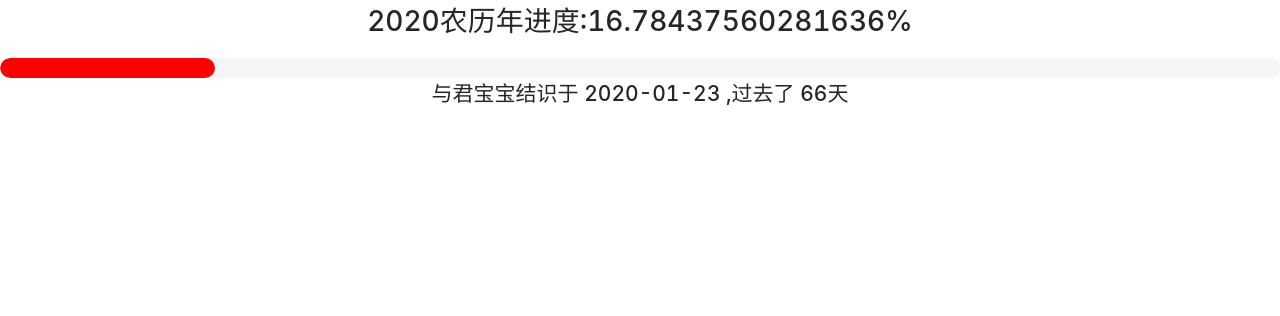
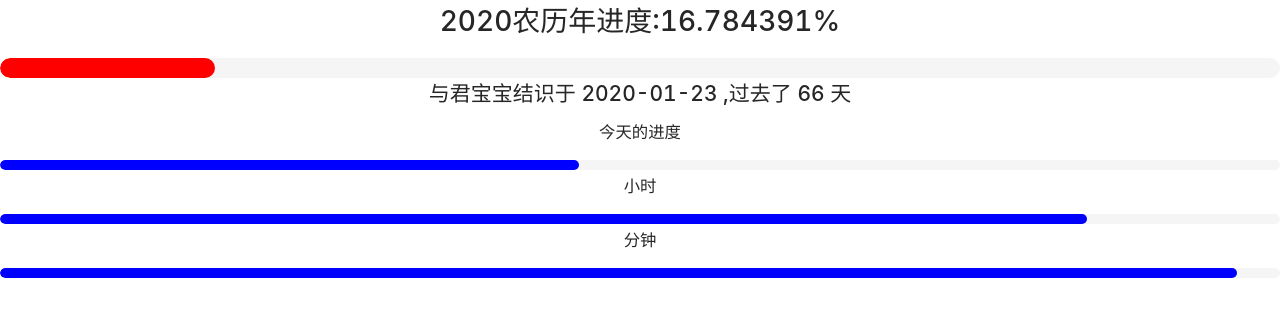
Before and after one commit to bluesword12350/sword-laboratory, a Vue app in the folder incubator/junbaobao/: page / in a window 1280 px wide. Shown: the top 316 px of the page. Built offline with nearby package versions, Linux system fonts and the light colour scheme.

Commit message:
时间进度条更新

```diff
--- a/incubator/junbaobao/package.json
+++ b/incubator/junbaobao/package.json
@@ -1,6 +1,6 @@
 {
   "name": "junbaobao",
-  "version": "0.1.0",
+  "version": "1.0.0",
   "private": true,
   "scripts": {
     "serve": "vue-cli-service serve",
@@ -10,7 +10,7 @@
   "dependencies": {
     "ant-design-vue": "^1.4.12",
     "core-js": "^3.6.4",
-    "dayjs": "^1.8.23",
+    "dayjs": "^1.8.24",
     "vue": "^2.6.11"
   },
   "devDependencies": {
--- a/incubator/junbaobao/src/App.vue
+++ b/incubator/junbaobao/src/App.vue
@@ -1,8 +1,14 @@
 <template>
   <div id="app">
-    <h1 class="center-text">{{title}}</h1>
-    <a-progress :percent="percent" :strokeWidth="20" :showInfo="false" strokeColor="red"/>
-    <h2 class="center-text">{{konwTimeText}}</h2>
+    <h1 class="center-text">{{`2020农历年进度:${percent}%`}}</h1>
+    <a-progress :percent="percentNum" :strokeWidth="20" :showInfo="false" strokeColor="red"/>
+    <h2 class="center-text">与君宝宝结识于 {{knowDateTxt}} ,过去了 {{knowDateToNow}} 天</h2>
+    <h3 class="center-text">今天的进度</h3>
+    <a-progress :percent="dayPercent" :strokeWidth="10" :showInfo="false" strokeColor="blue"/>
+    <h3 class="center-text">小时</h3>
+    <a-progress :percent="hourPercent" :strokeWidth="10" :showInfo="false" strokeColor="blue"/>
+    <h3 class="center-text">分钟</h3>
+    <a-progress :percent="minutePercent" :strokeWidth="10" :showInfo="false" strokeColor="blue"/>
   </div>
 </template>
 
@@ -10,24 +16,49 @@
 import Vue from 'vue';
 import { Progress } from 'ant-design-vue';
 import dayjs from 'dayjs'
+import "./javascript/DateEnhance"
 
 Vue.use(Progress);
 
 let lastSpringFestival = new Date(2020, 0, 25).getTime();
 let nextSpringFestival = new Date(2021, 1, 12).getTime();
-let percent = ((Date.now() - lastSpringFestival) / (nextSpringFestival - lastSpringFestival)) * 100;
 let knowDate = new Date(2020,0,23);
 let dateTime = 24*60*60*1000;
-let knowDateToNow = `${Math.trunc((Date.now()-knowDate.getTime())/dateTime)}天`
 
 export default {
   name: "App",
   data() {
     return {
-      title: `2020农历年进度:${percent}%`,
-      percent : percent,
-      konwTimeText : `与君宝宝结识于 ${dayjs(knowDate).format("YYYY-MM-DD")} ,过去了 ${knowDateToNow}`
+      percent : 0,
+      percentNum : 0,
+      dayPercent : 0,
+      hourPercent : 0,
+      minutePercent : 0,
+      knowDateToNow : Math.trunc((Date.now()-knowDate.getTime()) / dateTime),
+      knowDateTxt : dayjs(knowDate).format("YYYY-MM-DD")
     };
+  },
+  methods:{
+    pushPercent(){
+      let percent = ((Date.now() - lastSpringFestival) / (nextSpringFestival - lastSpringFestival));
+      this.percent =  (percent * 100).toFixed(6);
+      this.percentNum = Number(this.percent)
+    },
+    pushDayPercent(){
+      this.dayPercent = new Date().getMillisecondsOfDay()/(24*60*60*1000/100);
+    },
+    pushHoursPercent(){
+      this.hourPercent = new Date().getMillisecondsOfHour()/(60*60*1000/100);
+    },
+    pushMinutePercent(){
+      this.minutePercent = new Date().getMillisecondsOfMinute()/(60*1000/100);
+    }
+  },
+  mounted(){
+    setInterval(this.pushPercent,100);
+    setInterval(this.pushDayPercent,100);
+    setInterval(this.pushHoursPercent,100);
+    setInterval(this.pushMinutePercent,100);
   }
 };
 </script>
--- /dev/null
+++ b/incubator/junbaobao/src/javascript/DateEnhance.js
@@ -0,0 +1,20 @@
+Date.prototype.getMinutesOfDay = function(){
+    return this.getHours()*60+this.getMinutes();
+};
+Date.prototype.getSecondsOfDay = function(){
+    return this.getMinutesOfDay()*60+this.getSeconds();
+};
+Date.prototype.getMillisecondsOfDay = function(){
+    return this.getSecondsOfDay()*1000+this.getMilliseconds();
+};
+
+Date.prototype.getSecondsOfHour = function(){
+    return this.getMinutes()*60+this.getSeconds();
+};
+Date.prototype.getMillisecondsOfHour = function(){
+    return this.getSecondsOfHour()*1000+this.getMilliseconds();
+};
+
+Date.prototype.getMillisecondsOfMinute = function(){
+    return this.getSeconds()*1000+this.getMilliseconds();
+};
--- a/incubator/junbaobao/src/main.js
+++ b/incubator/junbaobao/src/main.js
@@ -6,4 +6,4 @@ Vue.config.productionTip = false;
 
 new Vue({
   render: h => h(App),
-}).$mount('#app')
+}).$mount('#app');
```
